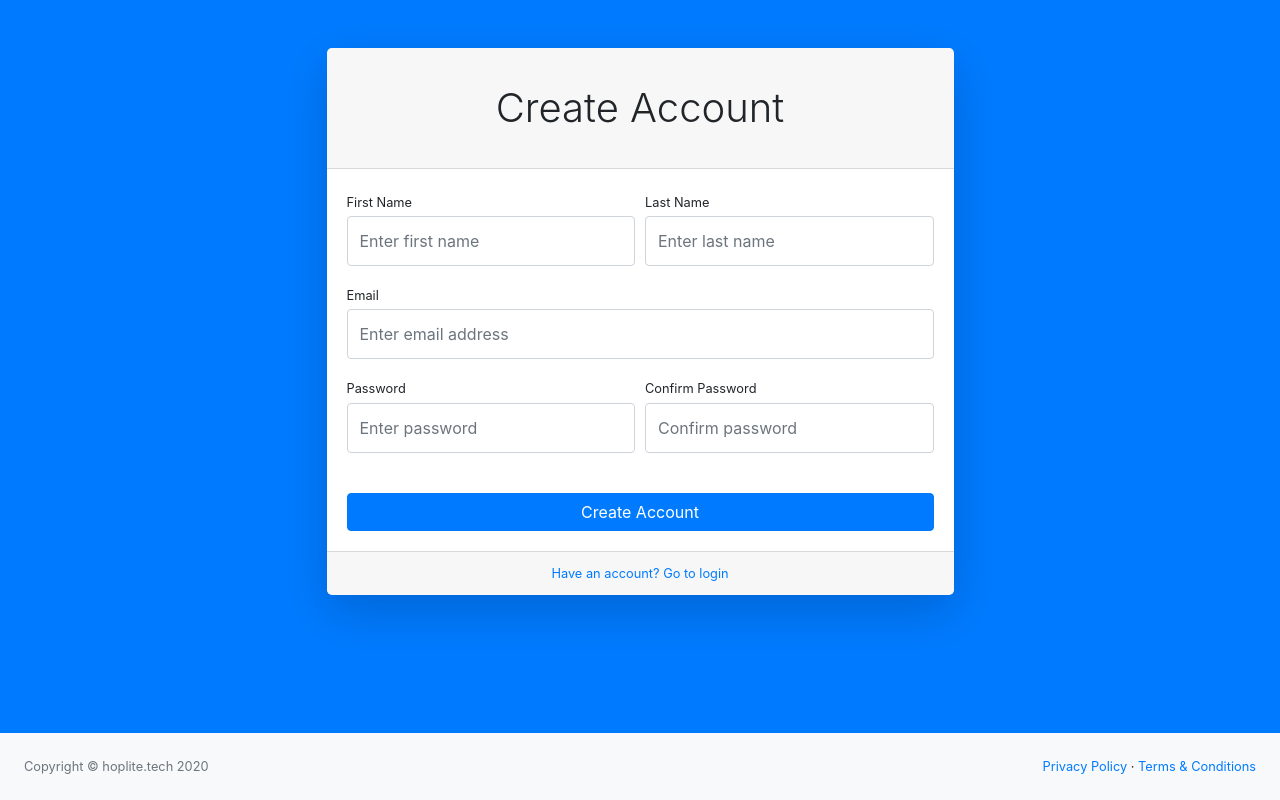
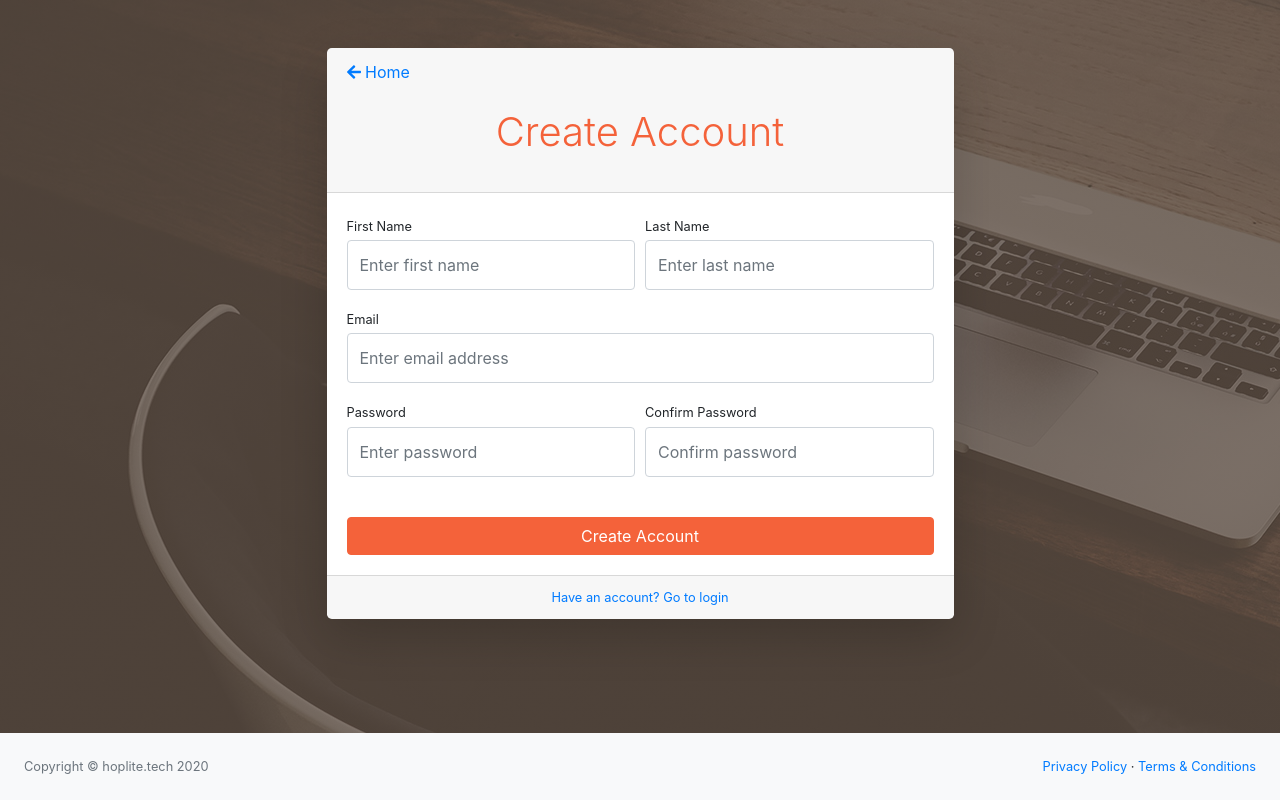
Before and after one commit to alchermd/aeternae, a Django app: page /register/ in a window 1280 px wide. Run offline with Django 3.2, Linux system fonts and the light colour scheme; some libraries are stand-ins or nearby versions.

Commit message:
Update login and register UI, add auth links in the landing page

```diff
--- /dev/null
+++ b/accounts/static/accounts/css/custom.css
@@ -0,0 +1,46 @@
+#layoutAuthentication {
+    background: linear-gradient(to bottom, rgba(92, 77, 66, 0.8) 0%, rgba(92, 77, 66, 0.8) 100%), url("/static/pages/vendor/assets/img/bg-masthead.jpg")
+}
+
+.text-primary {
+    color: #f4623a !important;
+}
+
+.btn-primary {
+    color: #fff;
+    background-color: #f4623a;
+    border-color: #f4623a;
+}
+
+.btn-primary:hover {
+    color: #fff;
+    background-color: #f24516;
+    border-color: #ee3e0d;
+}
+
+.btn-primary:focus, .btn-primary.focus {
+    color: #fff;
+    background-color: #f24516;
+    border-color: #ee3e0d;
+    box-shadow: 0 0 0 0.2rem rgba(246, 122, 88, 0.5);
+}
+
+.btn-primary.disabled, .btn-primary:disabled {
+    color: #fff;
+    background-color: #f4623a;
+    border-color: #f4623a;
+}
+
+.btn-primary:not(:disabled):not(.disabled):active, .btn-primary:not(:disabled):not(.disabled).active, .show > .btn-primary.dropdown-toggle {
+    color: #fff;
+    background-color: #ee3e0d;
+    border-color: #e23a0d;
+}
+
+.btn-primary:not(:disabled):not(.disabled):active:focus, .btn-primary:not(:disabled):not(.disabled).active:focus, .show > .btn-primary.dropdown-toggle:focus {
+    box-shadow: 0 0 0 0.2rem rgba(246, 122, 88, 0.5);
+}
+
+#layoutAuthentication_footer {
+    margin-top: 50px;
+}
--- a/accounts/templates/accounts/base.html
+++ b/accounts/templates/accounts/base.html
@@ -9,6 +9,7 @@
     <meta name="author" content=""/>
     <title>{% block title %}Accounts{% endblock %} - Aeternae</title>
     <link href="{% static 'dashboard/vendor/css/styles.css' %}" rel="stylesheet"/>
+    <link href="{% static 'accounts/css/custom.css' %}" rel="stylesheet"/>
     <script src="https://cdnjs.cloudflare.com/ajax/libs/font-awesome/5.13.0/js/all.min.js"
             crossorigin="anonymous"></script>
 </head>
--- a/accounts/templates/accounts/login.html
+++ b/accounts/templates/accounts/login.html
@@ -6,7 +6,8 @@
 <div class="col-lg-5">
     <div class="card shadow-lg border-0 rounded-lg mt-5">
         <div class="card-header">
-            <h1 class="text-center font-weight-light my-4">Login</h1>
+            <a href="{% url 'pages:home' %}"><span class="fa fa-arrow-left"></span> Home</a>
+            <h1 class="text-center font-weight-light my-4 text-primary">Login</h1>
         </div>
         <div class="card-body">
             {% for error in form.non_field_errors %}
--- a/accounts/templates/accounts/register.html
+++ b/accounts/templates/accounts/register.html
@@ -6,7 +6,8 @@
 <div class="col-lg-7">
     <div class="card shadow-lg border-0 rounded-lg mt-5">
         <div class="card-header">
-            <h1 class="text-center font-weight-light my-4">Create Account</h1>
+            <a href="{% url 'pages:home' %}"><span class="fa fa-arrow-left"></span> Home</a>
+            <h1 class="text-center font-weight-light my-4 text-primary">Create Account</h1>
         </div>
         <div class="card-body">
             <form method="POST" action="{% url 'accounts:register' %}">
--- a/dashboard/templates/dashboard/home.html
+++ b/dashboard/templates/dashboard/home.html
@@ -48,8 +48,7 @@
 </div>
 
 <script src="https://code.jquery.com/jquery-3.5.1.min.js" crossorigin="anonymous"></script>
-<script src="https://stackpath.bootstrapcdn.com/bootstrap/4.5.0/js/bootstrap.bundle.min.js"
-        crossorigin="anonymous"></script>
+<script src="https://stackpath.bootstrapcdn.com/bootstrap/4.5.0/js/bootstrap.bundle.min.js"></script>
 <script src="{% static "dashboard/vendor/js/scripts.js" %}"></script>
 <script src="https://cdnjs.cloudflare.com/ajax/libs/Chart.js/2.8.0/Chart.min.js" crossorigin="anonymous"></script>
 <script src="{% static "dashboard/vendor/assets/demo/chart-area-demo.js" %}"></script>
--- a/pages/static/pages/css/custom.css
+++ b/pages/static/pages/css/custom.css
@@ -1 +1,5 @@
 /** Place custom CSS here */
+#mainNav .navbar-nav .nav-item .nav-link.font-size-lg {
+    font-size: 1rem;
+    text-decoration: underline;
+}
--- a/pages/templates/pages/base.html
+++ b/pages/templates/pages/base.html
@@ -22,6 +22,8 @@
               rel="stylesheet"/>
         <!-- Core theme CSS (includes Bootstrap)-->
         <link href="{% static 'pages/vendor/css/styles.css' %}" rel="stylesheet"/>
+        <!-- Custom theme CSS-->
+        <link href="{% static 'pages/css/custom.css' %}" rel="stylesheet"/>
     {% endblock %}
 </head>
 <body id="page-top">
@@ -33,7 +35,7 @@
 
 {% block js %}
     <!-- Bootstrap core JS-->
-    <script src="https://cdnjs.cloudflare.com/ajax/libs/jquery/3.5.1/jquery.min.js"></script>
+    <script src="https://code.jquery.com/jquery-3.5.1.min.js"></script>
     <script src="https://stackpath.bootstrapcdn.com/bootstrap/4.5.0/js/bootstrap.bundle.min.js"></script>
     <!-- Third party plugin JS-->
     <script src="https://cdnjs.cloudflare.com/ajax/libs/jquery-easing/1.4.1/jquery.easing.min.js"></script>
```
Also changed, not shown: pages/templates/pages/components/navbar.html (+8 -0 lines), pages/static/pages/vendor/css/styles.css.
